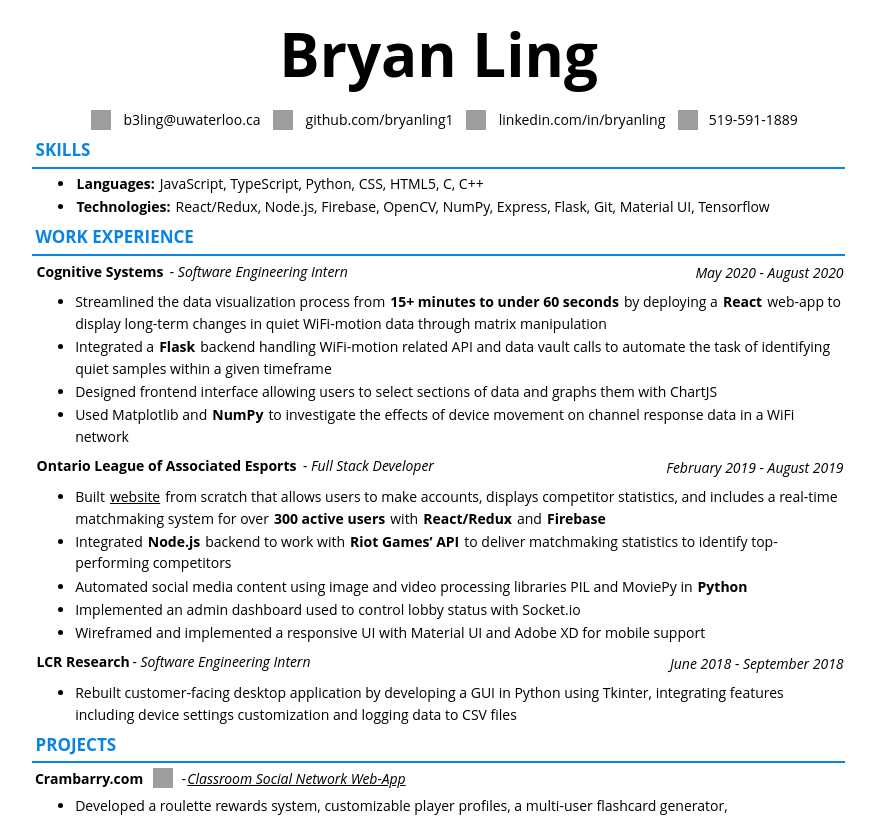
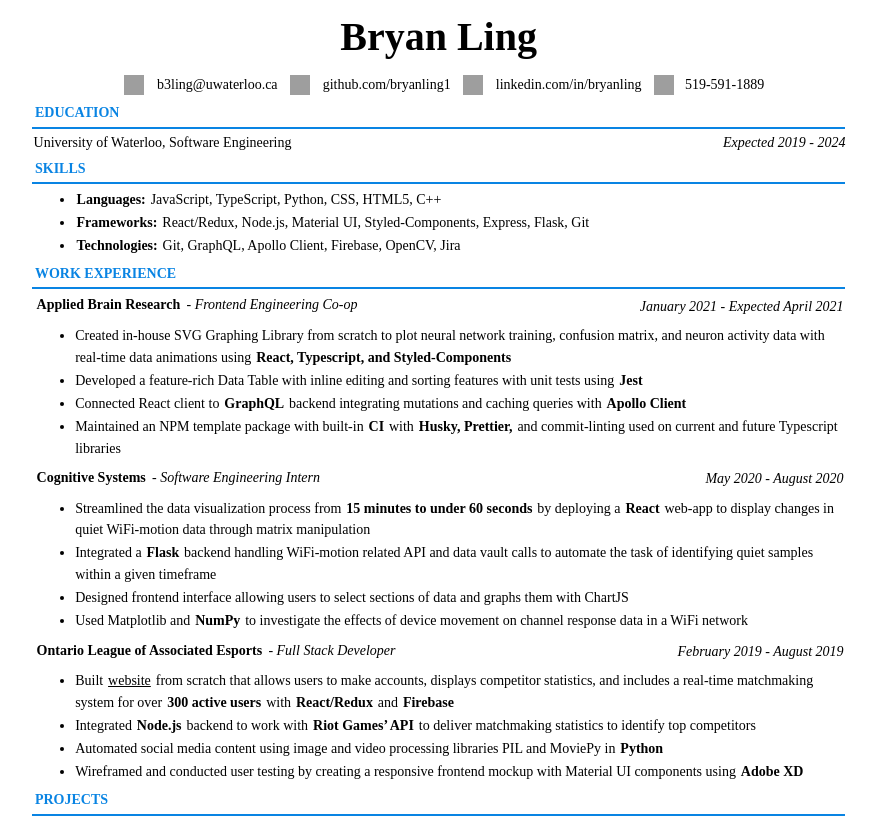
Before and after one commit to bryanling1/resume, a plain HTML site: page index.html in a window 1280 px wide. Shown: the top 816 px of the page, without its empty margins (11-888 px from the left). Drawn offline with Linux system fonts and the light colour scheme; grey boxes are pictures that could not be loaded.

Commit message:
March 16 ABR update

```diff
--- a/index.html
+++ b/index.html
@@ -4,7 +4,7 @@
 <style>
 *{
     margin: 0.1em;
-    font-family: Open Sans;
+    font-family: 'Times New Roman', Times, serif;
     line-height: 1.55em
 }
 .center-text{
@@ -47,10 +47,10 @@ a{
     display: inline-flex
 }
 h1{
-    font-size: 60px
+    font-size: 40px
 }
 h2{
-    font-size: 17px;
+    font-size: 14px;
     color: #0984e3
 }
 p, a, li{
@@ -77,13 +77,23 @@ hr{
     <p>519-591-1889</p>
 </div>
 <div class="row">
+    <h2><b>EDUCATION</b></h2>
+</div>
+<hr/>
+<div class="row">
+    <p class="flex-grow">University of Waterloo, Software Engineering</p><p><i>Expected 2019 - 2024</i></p>
+        <!-- <li>Relevant Courses: Programming Principles, Intro to Data Abstraction and Implementation,
+            Methods of Software Engineering</li> -->
+</div>
+<div class="row">
     <h2><b>SKILLS</b></h2>
 </div>
 <hr/>
 <div class="row">
     <ul>
-        <li><b>Languages:</b> JavaScript, TypeScript, Python, CSS, HTML5, C, C++</li>
-        <li><b>Technologies: </b>React/Redux, Node.js, Firebase, OpenCV, NumPy, Express, Flask, Git, Material UI, Tensorflow</li>
+        <li><b>Languages:</b> JavaScript, TypeScript, Python, CSS, HTML5, C++</li>
+        <li><b>Frameworks: </b>React/Redux, Node.js, Material UI, Styled-Components, Express, Flask, Git</li>
+        <li><b>Technologies: </b>Git, GraphQL, Apollo Client, Firebase, OpenCV, Jira</li>
     </ul>
 </div>
 <div class="row">
@@ -93,13 +103,36 @@ hr{
 <div class="row">
     <div class="row">
         <p class="flex-grow">
+            <b>Applied Brain Research</b><i> - Frontend Engineering Co-op</i>
+        </p>
+        <i><p>January 2021 - Expected April 2021</p></i>
+    </div>
+    <ul>
+        <li>
+            Created in-house SVG Graphing Library from scratch to plot neural network training, confusion matrix, and neuron activity
+            data with real-time data animations using <b>React, Typescript, and Styled-Components</b>
+        </li>
+        <li>
+            Developed a feature-rich Data Table with inline editing and sorting features with unit tests using <b>Jest</b>
+        </li>
+        <li>
+            Connected React client to <b>GraphQL</b> backend integrating mutations and caching queries with <b>Apollo Client</b>
+        </li>
+        <li>
+            Maintained an NPM template package with built-in <b>CI</b> with <b>Husky, Prettier, </b> and commit-linting used on current and future Typescript libraries
+        </li>
+    </ul>
+</div>
+<div class="row">
+    <div class="row">
+        <p class="flex-grow">
             <b>Cognitive Systems</b><i> - Software Engineering Intern</i>
         </p>
         <i><p>May 2020 - August 2020</p></i>
     </div>
     <ul>
         <li>
-            Streamlined the data visualization process from <b>15+ minutes to under 60 seconds</b> by deploying a <b>React</b> web-app to display long-term changes in quiet WiFi-motion data
+            Streamlined the data visualization process from <b>15 minutes to under 60 seconds</b> by deploying a <b>React</b> web-app to display changes in quiet WiFi-motion data
             through matrix manipulation
         </li>
         <li>
@@ -127,20 +160,17 @@ hr{
             displays competitor statistics, and includes a real-time matchmaking system for over <b>300 active users</b> with <b>React/Redux</b> and <b>Firebase</b>
         </li>
         <li>
-            Integrated <b>Node.js</b> backend to work with <b>Riot Games’ API</b> to deliver matchmaking statistics to identify top-performing competitors
+            Integrated <b>Node.js</b> backend to work with <b>Riot Games’ API</b> to deliver matchmaking statistics to identify top competitors
         </li>
         <li>
             Automated social media content using image and video processing libraries PIL and MoviePy in <b>Python</b>
         </li>
         <li>
-            Implemented an admin dashboard used to control lobby status with Socket.io
-        </li>
-        <li>
-            Wireframed and implemented a responsive UI with Material UI and Adobe XD for mobile support
+            Wireframed and conducted user testing by creating a responsive frontend mockup with Material UI components using <b>Adobe XD</b>
         </li>
     </ul>
 </div>
-<div class="row">
+<!-- <div class="row">
     <div class="row">
         <p class="flex-grow">
             <b>LCR Research</b><i>- Software Engineering Intern</i>
@@ -153,7 +183,7 @@ hr{
             features including device settings customization and logging data to CSV files
         </li>
     </ul>
-</div>
+</div> -->
 <div class="row">
     <h2><b>PROJECTS</b></h2>
 </div>
@@ -179,7 +209,7 @@ hr{
             Trained a convolutional neural network in <b>TensorFlow</b> to detect the game's current menu
         </li>
         <li>
-            Developed a script in <b>OpenCV</b> and Python to automate image generation and file sorting for training
+            Developed a script in <b>OpenCV</b> and Python to automate image generation and file sorting for training from video data
         </li>
         <li>
             Implemented TensorFlow’s object detection API to detect in-game objects in real-time with OpenCV
@@ -198,14 +228,5 @@ hr{
         </li>
     </ul>
 </div>
-<div class="row">
-    <h2><b>EDUCATION</b></h2>
-</div>
-<hr/>
-<div class="row">
-    <p class="flex-grow">University of Waterloo, Software Engineering</p><p><i>2019 - 2024</i></p>
-        <!-- <li>Relevant Courses: Programming Principles, Intro to Data Abstraction and Implementation,
-            Methods of Software Engineering</li> -->
-</div>
 </body>
 </html>
```
Also changed, not shown: 1 other file.
